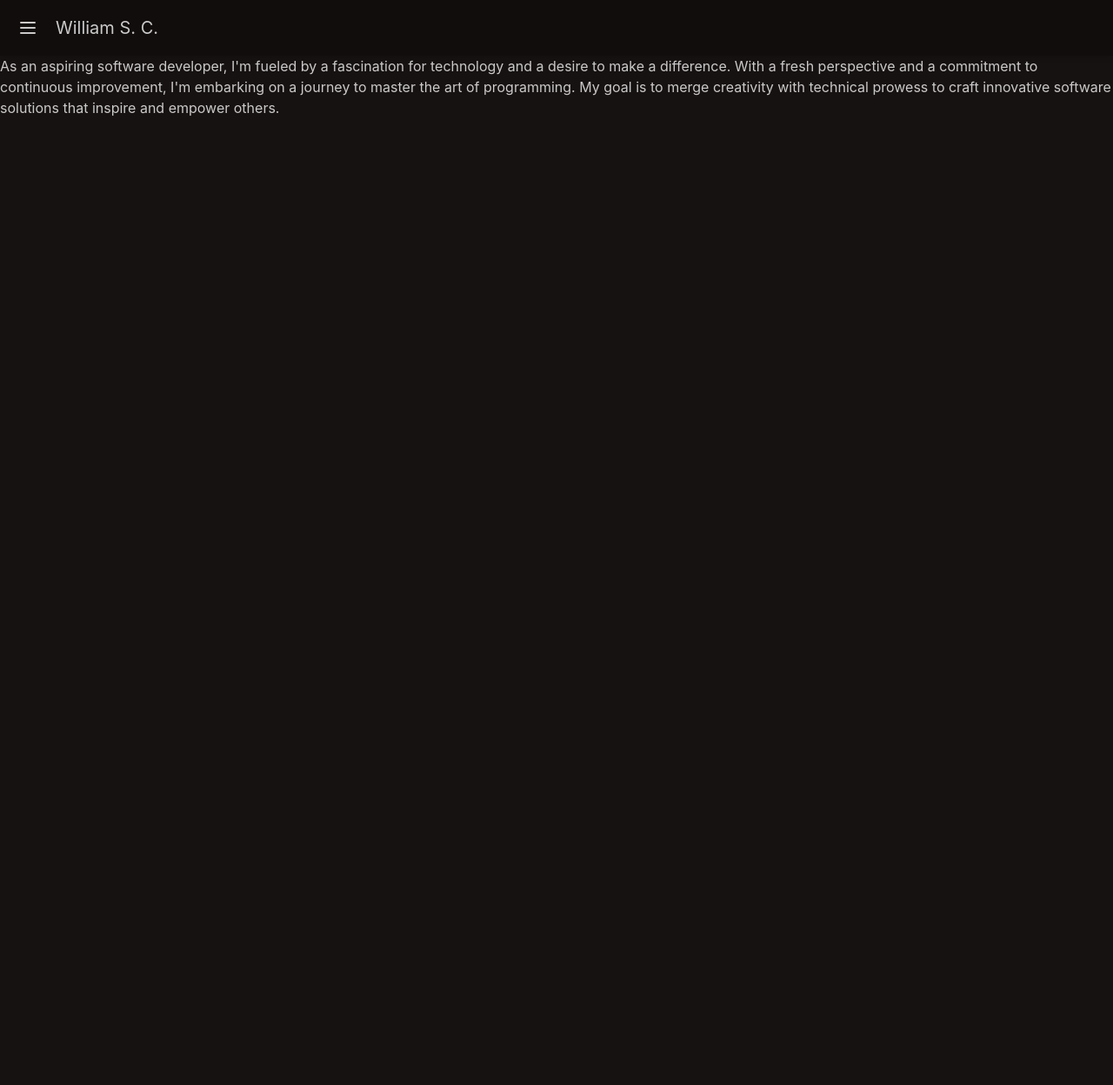
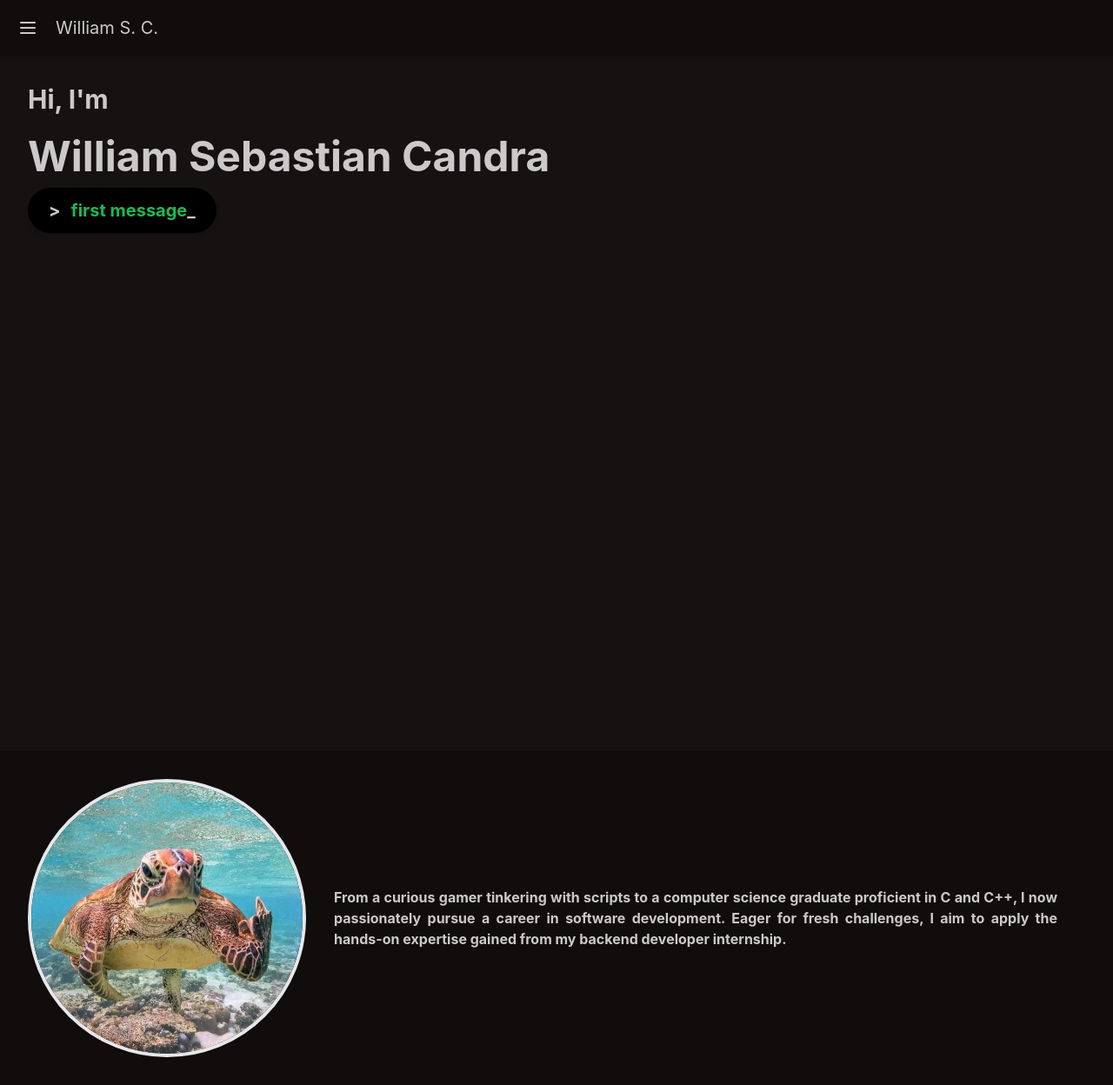
Before and after one commit to wyxather/portfolio, a React (Create React App) app: page / in a window 1280 px wide. Shown: the whole page at 87% size. Before the commit the page ends 800 px from the top, so only its background shows below. Built offline with nearby package versions, Linux system fonts and the light colour scheme.

Commit message:
refactor: Update about page.

```diff
--- a/src/components/page_about.js
+++ b/src/components/page_about.js
@@ -1,27 +1,59 @@
-import { motion } from 'framer-motion';
+import { animate, motion, useMotionValue, useTransform } from 'framer-motion';
+import turtle from '../images/turtle.jpg';
+import { useEffect } from 'react';
+
+const Messages = [
+  'first message',
+  'second message',
+  'third message',
+  'fourth message',
+];
 
 function Image() {
-  return <div className=''></div>;
+  return (
+    <div className='flex w-full min-w-64 justify-center sm:w-fit'>
+      <motion.img
+        className='w-full max-w-80 rounded-full border-4 shadow'
+        src={turtle}
+        variants={{
+          initial: {
+            scale: 0,
+          },
+          animate: {
+            scale: 1,
+          },
+        }}
+      ></motion.img>
+    </div>
+  );
 }
 
 function Description() {
   return (
-    <div className=''>
-      As an aspiring software developer, I'm fueled by a fascination for
-      technology and a desire to make a difference. With a fresh perspective and
-      a commitment to continuous improvement, I'm embarking on a journey to
-      master the art of programming. My goal is to merge creativity with
-      technical prowess to craft innovative software solutions that inspire and
-      empower others.
-    </div>
+    <motion.div
+      className='flex max-h-80 min-w-64 flex-1 cursor-default items-center p-8 text-justify font-bold'
+      variants={{
+        initial: {
+          scale: 0,
+        },
+        animate: {
+          scale: 1,
+        },
+      }}
+    >
+      From a curious gamer tinkering with scripts to a computer science graduate
+      proficient in C and C++, I now passionately pursue a career in software
+      development. Eager for fresh challenges, I aim to apply the hands-on
+      expertise gained from my backend developer internship.
+    </motion.div>
   );
 }
 
-export function PageAbout() {
+function About() {
   return (
     <motion.div
       initial='initial'
-      animate='animate'
+      whileInView='animate'
       variants={{
         animate: {
           transition: {
@@ -29,11 +61,99 @@ export function PageAbout() {
           },
         },
       }}
+      viewport={{
+        once: false,
+      }}
+      className='flex flex-wrap bg-base-300 p-8'
     >
-      <div className=''>
-        <Image />
-        <Description />
-      </div>
+      <Image />
+      <Description />
     </motion.div>
   );
 }
+
+function Cursor(props) {
+  return (
+    <motion.div
+      animate={{
+        opacity: [0, 0, 1, 1],
+        transition: {
+          repeat: Infinity,
+          repeatDelay: 0,
+          duration: 1,
+          ease: 'linear',
+          times: [0, 0.5, 0.5, 1],
+        },
+      }}
+      {...props}
+    >
+      {props.children}
+    </motion.div>
+  );
+}
+
+function Message(props) {
+  const index = useMotionValue(0);
+  const value = useTransform(index, (latest) => Messages[latest] || '');
+  const count = useMotionValue(0);
+  const rounded = useTransform(count, (latest) => Math.round(latest));
+  const text = useTransform(rounded, (latest) => value.get().slice(0, latest));
+  const update = useMotionValue(true);
+  useEffect(() => {
+    animate(count, 60, {
+      type: 'tween',
+      repeat: Infinity,
+      repeatType: 'reverse',
+      repeatDelay: 2,
+      delay: 2,
+      duration: 1,
+      ease: 'easeIn',
+      onUpdate(latest) {
+        if (update.get() === true && latest > 0) {
+          return update.set(false);
+        }
+        if (update.get() !== false || latest !== 0) {
+          return;
+        }
+        if (index.get() === Messages.length - 1) {
+          index.set(0);
+        } else {
+          index.set(index.get() + 1);
+        }
+        update.set(true);
+      },
+    });
+  }, [count, index, update, Messages.length]);
+  return <motion.span {...props}>{text}</motion.span>;
+}
+
+function Home() {
+  return (
+    <div className='h-screen min-w-80 p-8'>
+      <div className='cursor-default text-3xl font-bold'>Hi, I'm</div>
+      <div className='mt-6 cursor-default text-5xl font-bold'>
+        William Sebastian Candra
+      </div>
+      <div className='mt-3 flex w-fit flex-row rounded-full bg-black p-3 shadow-md'>
+        <div className='inline cursor-default px-3 text-xl font-bold'>
+          {'>'}
+        </div>
+        <div>
+          <Message className='inline cursor-default text-xl font-bold text-primary' />
+          <Cursor className='inline cursor-default pr-3 text-xl font-bold'>
+            _
+          </Cursor>
+        </div>
+      </div>
+    </div>
+  );
+}
+
+export function PageAbout() {
+  return (
+    <>
+      <Home />
+      <About />
+    </>
+  );
+}
```
Also changed, not shown: src/images/turtle.jpg (added).
